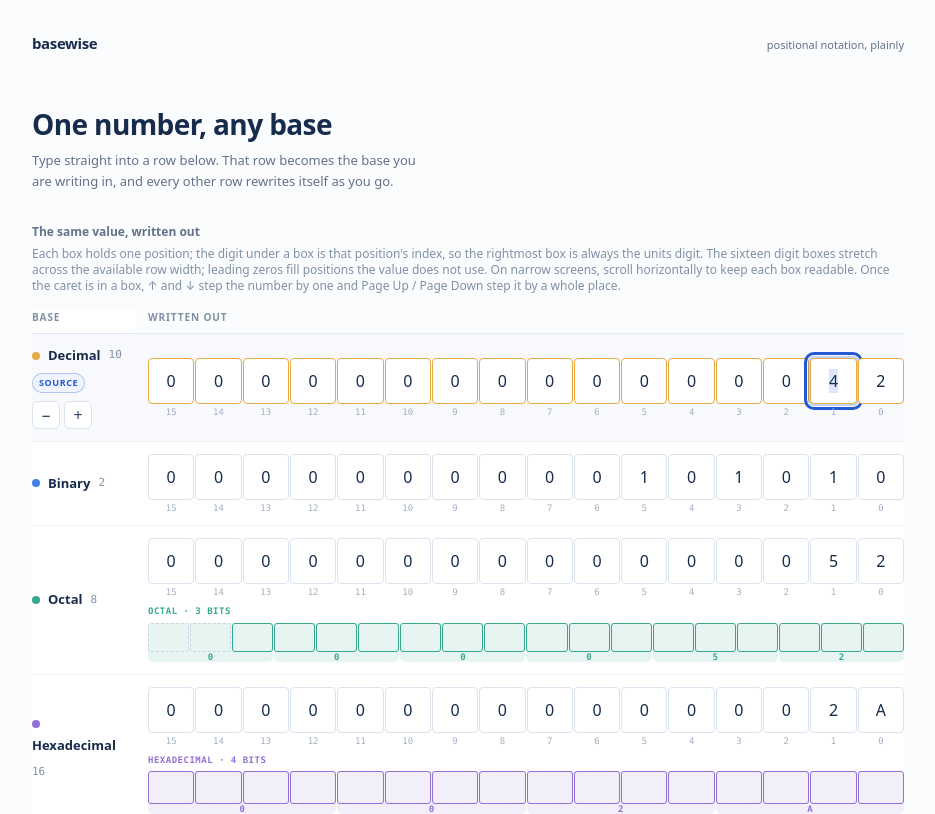
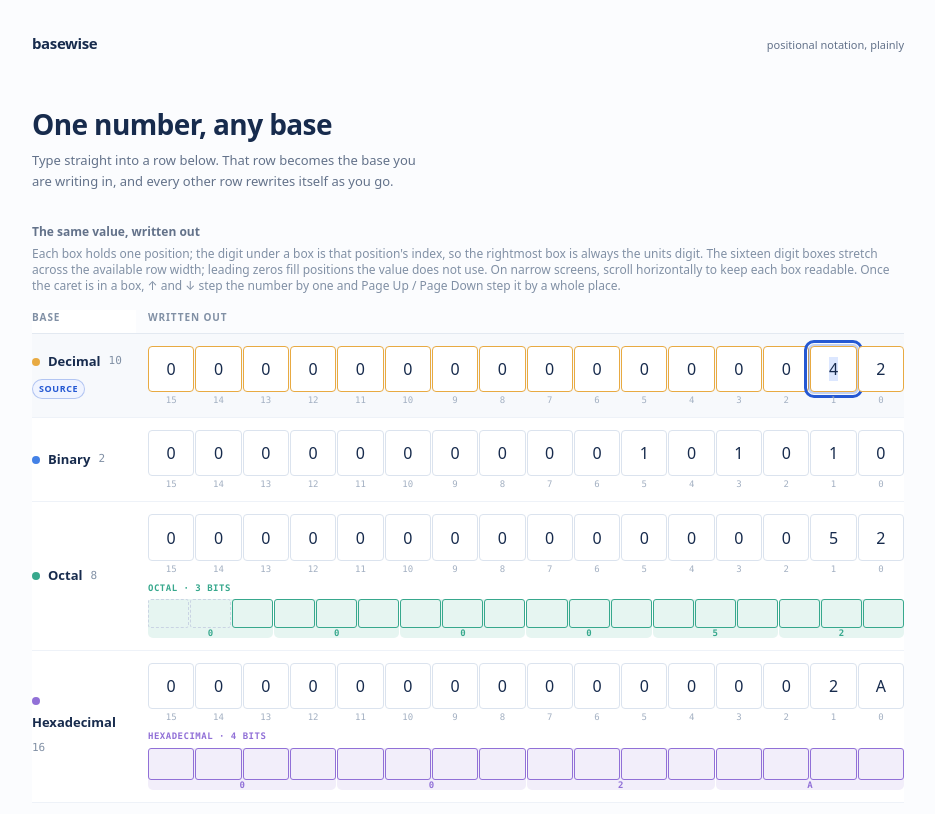
Before and after one commit to lfarci/base-converter, a React (Vite) app: page / in a window 1280 px wide. Shown: the top 814 px of the page, without its empty margins (172-1107 px from the left). Built offline with nearby package versions, Linux system fonts and the light colour scheme.

Commit message:
Merge pull request #19 from lfarci/lfarci-remove-stepper-buttons
Remove stepper buttons

```diff
--- a/src/App.tsx
+++ b/src/App.tsx
@@ -30,7 +30,7 @@ function App() {
     || (parsed.status === 'invalid' ? `Enter digits ${digitRange(sourceBase.radix)} for base ${sourceBase.radix}.` : '')
   const help = parsed.status === 'empty'
       ? 'Nothing typed yet — ↑ starts at 1, ↓ stays at 0.'
-      : `Reading base ${sourceBase.radix}, digits ${digitRange(sourceBase.radix)}. Type in another row to write in that base instead, or use the −/+ buttons to step the value by one.`
+      : `Reading base ${sourceBase.radix}, digits ${digitRange(sourceBase.radix)}. Type in another row to write in that base instead, or use Arrow Up/Down to step the value by one.`
 
   // Every row is the same fixed grid of POSITIONS places: the value's digits sit in
   // the low places with leading zeros above them. A row with no value at all renders
@@ -159,11 +159,6 @@ function App() {
     setSourceDigits(target.toString(sourceBase.radix))
   }
 
-  const stepFromControl = (delta: bigint) => {
-    stepValue(delta)
-    pendingFocusRef.current = 'last'
-  }
-
   // Arrow keys step by one; Page Up/Down step by a whole place — ten in the bases we
   // read as tens and units, sixteen from base 11 up where a place is a nibble wider.
   const onCellKeyDown = (event: KeyboardEvent<HTMLInputElement>) => {
@@ -247,7 +242,6 @@ function App() {
                       if (node) cellsRef.current.set(cellKey, node)
                       else cellsRef.current.delete(cellKey)
                     }}
-                    onStep={stepFromControl}
                   />
                 ))}
               </tbody>
--- a/src/DigitRow.tsx
+++ b/src/DigitRow.tsx
@@ -9,10 +9,7 @@ type DigitRowProps = {
   onDigitKeyDown: (event: KeyboardEvent<HTMLInputElement>) => void
   onEditDigit: (base: Base, boxes: string[], index: number, raw: string) => void
   registerCell: (key: string) => RefCallback<HTMLInputElement>
-  onStep: (delta: bigint) => void
 }
-
-const buttonClass = 'grid size-7 shrink-0 place-items-center rounded-md border border-[#dbe3ee] bg-white font-mono text-sm font-bold leading-none text-[#344761] transition hover:border-[#2458d3] hover:text-[#2458d3]'
 
 function GroupingUnderbox({ grouping }: { grouping: BitGrouping | null }) {
   if (grouping === null) return null
@@ -45,7 +42,7 @@ function GroupingUnderbox({ grouping }: { grouping: BitGrouping | null }) {
   )
 }
 
-export function DigitRow({ base, boxes, isSource, grouping, onDigitKeyDown, onEditDigit, registerCell, onStep }: DigitRowProps) {
+export function DigitRow({ base, boxes, isSource, grouping, onDigitKeyDown, onEditDigit, registerCell }: DigitRowProps) {
   return (
     <tr className={isSource ? 'bg-[#f7f9fc]' : 'bg-white'}>
       <th className="sticky left-0 z-10 border-b border-[#eef2f8] bg-inherit py-3 pr-3 align-middle font-normal" scope="row">
@@ -57,30 +54,6 @@ export function DigitRow({ base, boxes, isSource, grouping, onDigitKeyDown, onEd
             <span className="rounded-full border border-[#2458d3]/30 bg-[#f0f4ff] px-1.5 py-0.5 text-[9px] font-bold uppercase tracking-[0.6px] text-[#2458d3]">source</span>
           )}
         </span>
-        {isSource && (
-          <span className="mt-2 flex items-center gap-1" role="group" aria-label={`Step the ${base.name} value`}>
-            <button
-              className={buttonClass}
-              type="button"
-              aria-label={`Decrease the ${base.name} value by one`}
-              title="Step down by one (ArrowDown)"
-              onMouseDown={(event) => event.preventDefault()}
-              onClick={() => onStep(-1n)}
-            >
-              {'\u2212'}
-            </button>
-            <button
-              className={buttonClass}
-              type="button"
-              aria-label={`Increase the ${base.name} value by one`}
-              title="Step up by one (ArrowUp)"
-              onMouseDown={(event) => event.preventDefault()}
-              onClick={() => onStep(1n)}
-            >
-              +
-            </button>
-          </span>
-        )}
       </th>
       <td className="border-b border-[#eef2f8] py-3 pl-3 align-middle">
         <div className="flex w-full min-w-0 flex-col items-stretch gap-2">
```
